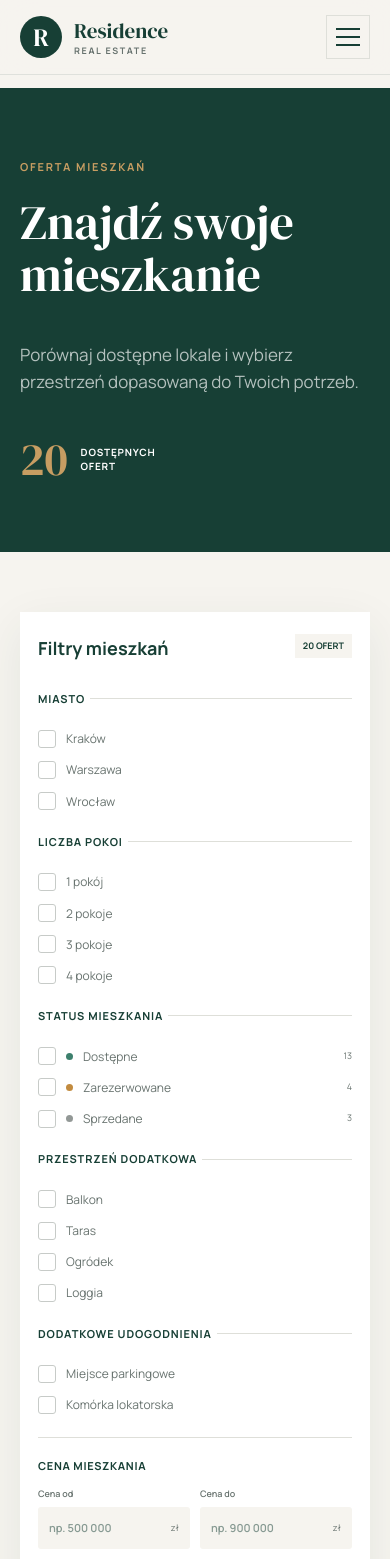
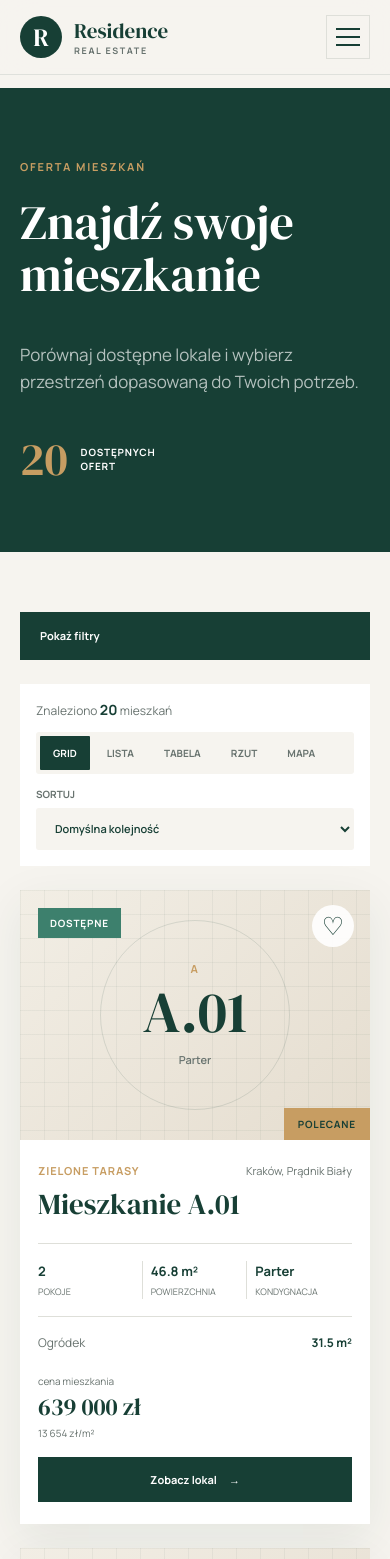
Before and after one commit to natalkakielbicka-coder/real-estate, a Vue app: page /mieszkania in a window 390 px wide. Shown: the top 1559 px of the page. Built offline with nearby package versions, Linux system fonts and the light colour scheme.

Commit message:
Add collapsible mobile filters panel

```diff
--- a/src/views/ApartmentsView.vue
+++ b/src/views/ApartmentsView.vue
@@ -24,6 +24,8 @@ const selectedCities = ref(route.query.city ? [route.query.city] : [])
 const selectedRooms = ref(route.query.rooms ? [Number(route.query.rooms)] : [])
 
 const availableViewModes = ['grid', 'list', 'table', 'plan', 'map']
+
+const isFiltersOpen = ref(false)
 
 const viewMode = ref(
   availableViewModes.includes(route.query.view) ? route.query.view : 'grid'
@@ -361,8 +363,29 @@ const getOffersLabel = (count) => {
       <div
         class="container grid grid-cols-1 items-start gap-6 xs:gap-8 md:grid-cols-[270px_minmax(0,1fr)]"
       >
+        <button
+          class="flex min-h-12 w-full items-center justify-between gap-4 bg-brand px-5 text-[11px] font-bold text-white md:hidden"
+          type="button"
+          aria-controls="apartments-filters"
+          :aria-expanded="isFiltersOpen"
+          @click="isFiltersOpen = !isFiltersOpen"
+        >
+          <span>
+            {{ isFiltersOpen ? 'Ukryj filtry' : 'Pokaż filtry' }}
+          </span>
+
+          <span
+            v-if="activeFilters.length > 0"
+            class="grid h-6 min-w-6 place-items-center rounded-full bg-white px-1.5 text-[9px] text-brand"
+          >
+            {{ activeFilters.length }}
+          </span>
+        </button>
+
         <aside
-          class="min-h-[150px] bg-panel px-[18px] py-[22px] shadow-[0_14px_45px_rgba(23,63,53,0.08)] xs:p-7 md:sticky md:top-[118px] md:min-h-[400px]"
+          id="apartments-filters"
+          class="min-h-[150px] bg-panel px-[18px] py-[22px] shadow-[0_14px_45px_rgba(23,63,53,0.08)] xs:p-7 md:sticky md:top-[118px] md:block md:min-h-[400px]"
+          :class="isFiltersOpen ? 'block' : 'hidden'"
         >
           <div class="mb-7 flex items-start justify-between gap-[15px]">
             <p class="mb-0 text-lg font-bold text-brand">Filtry mieszkań</p>
```
